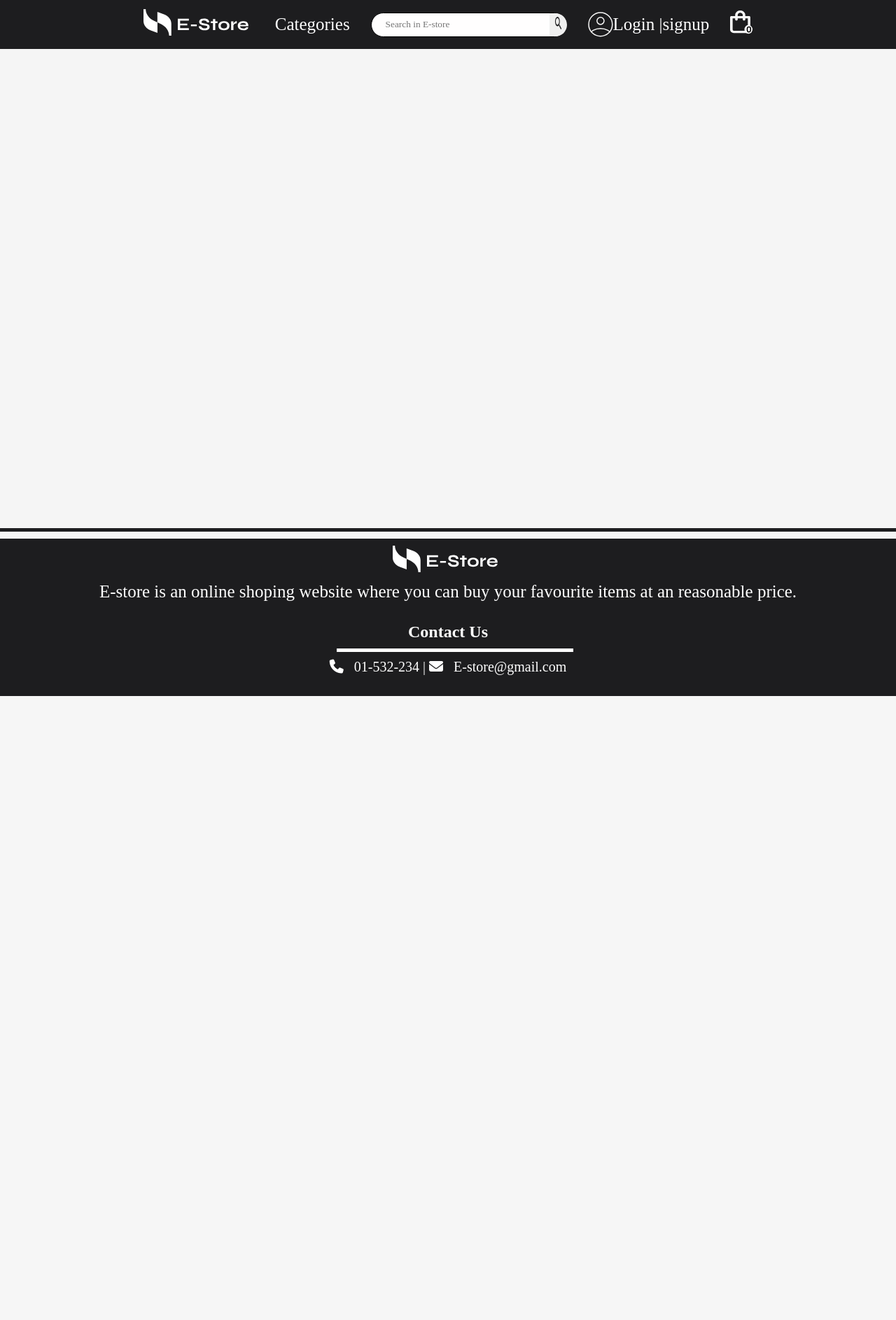
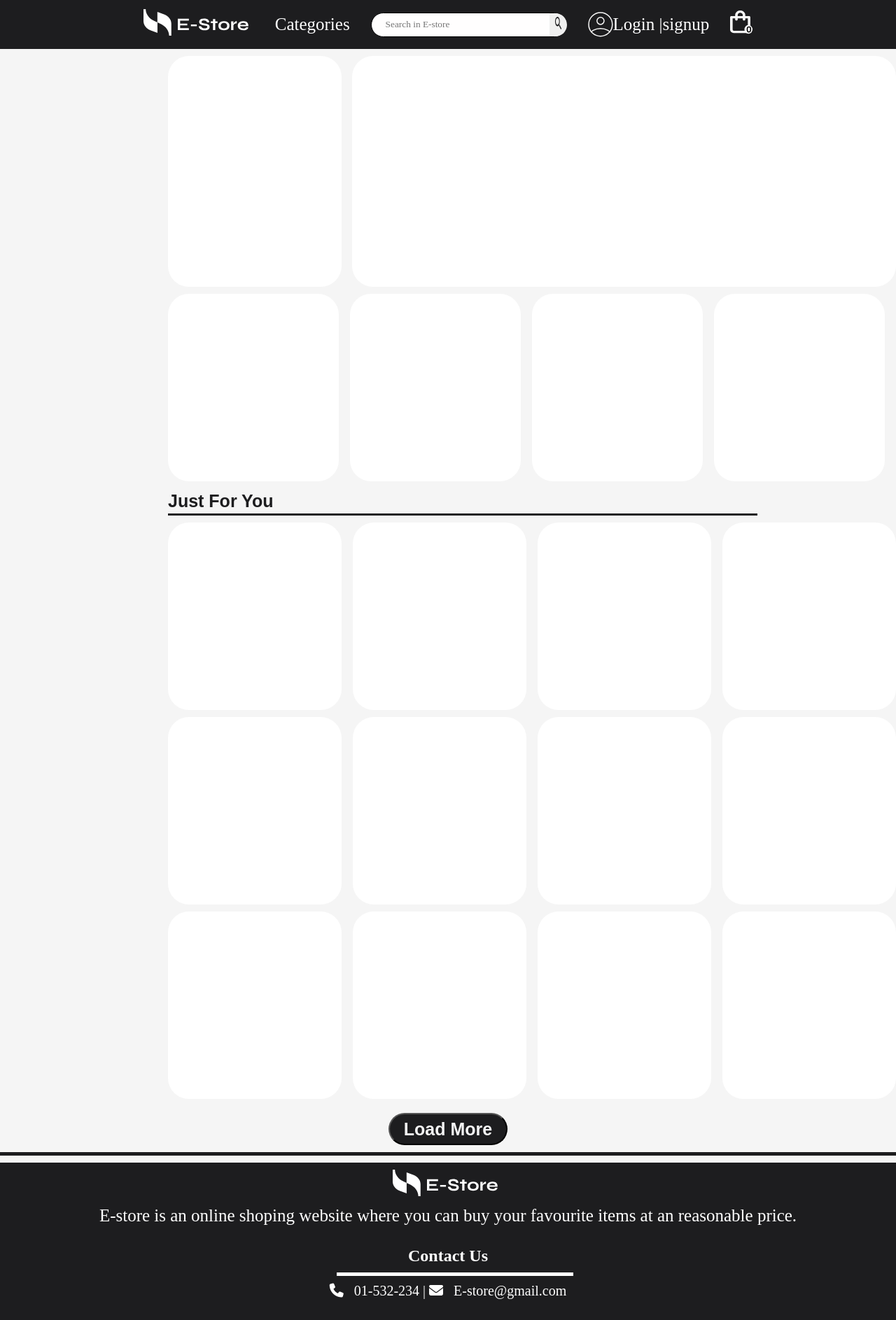
Before and after one commit to shubhamghimire99/E-store, a PHP site: page /php/Landingpage.php in a window 1280 px wide. Shown: the whole page at 70% size. Before the commit the page ends 995 px from the top, so only its background shows below. Run offline with PHP 8.4, Linux system fonts and the light colour scheme; some libraries are stand-ins or nearby versions.

Commit message:
all divs alagined and nav bar completed

```diff
--- a/src/css/landingpage.css
+++ b/src/css/landingpage.css
@@ -1,7 +1,96 @@
-.content{
-    /* background: red; */
+ .category {
+    margin-top: 10px;
+    margin-left: 240px;
+    display: flex;
+    flex-direction: row;
 }
 
-.categories{
+.categories {
+
+    margin-right: 10px;
+    background-color: #FFFFFF;
+    width: 248px;
+    height: 330px;
+    border-radius: 30px;
+}
+
+.slidshow {
+    margin-left: 5px;
+    background-color: #FFFFFF;
+    width: 778px;
+    height: 330px;
+    border-radius: 30px;
+}
+
+.product {
+
+    margin-top: 10px;
+    margin-left: 240px;
+    display: flex;
+    flex-direction: row;
+}
+
+.products {
+    margin-right: 16px;
+    background-color: #FFFFFF;
+    width: 248px;
+    height: 268px;
+    border-radius: 30px;
+}
+
+
+
+ h1{
+    font-family: 'Poppins', sans-serif;
+    font-weight: 600;
+    font-size: 25px;
+    line-height: 36px;
+    color: #1D1D1F;
+    margin: 10px 0 10px 240px;
+}
+/* line right below h1 tag using after property */
+h1::after{
+    content: '';
+    display: block;
+    width: 81%;
+    height: 3px;
+    background: #1D1D1F;
+    margin-bottom: 10px
 
 }
+
+.card{
+
+    margin-left: 240px;
+    display: grid;
+    grid-template-columns: repeat(4,0fr);
+
+}
+
+.cards{
+    margin-right: 16px;
+    margin-bottom: 10px;
+    background-color: #FFFFFF;
+    width:248px;
+    height: 268px;
+    border-radius: 30px;
+}
+
+.btn   {
+    margin: 10px 0 10px 0;
+    display: flex;
+    justify-content: center;
+    align-items: center;
+}
+
+.btn button {
+    text-decoration: none;
+    padding: 10px 20px;
+    border-radius: 30px;
+    color: #F5F5F5;
+    background: #1D1D1F;
+    font-family: 'Poppins', sans-serif;
+    font-weight: 600;
+    font-size: 25px;
+    line-height: 22px;
+}
--- a/src/php/Footer.php
+++ b/src/php/Footer.php
@@ -15,14 +15,12 @@
         }
         body{
             background-color: #F5F5F5;
-            /* overflow-x: hidden;  */
+
         }
         .footer{
+            width: 100%;
+            height: 30px;
 
-                position: absolute;
-               width: 100%;
-               bottom: 0;
-               height: 30px;
         }
 
         .footer-section {
@@ -36,8 +34,7 @@
         }
 
         .footer::before {
-            position: absolute;
-            bottom: 30px;
+
             content: '';
             display: block;
             width: 100%;
--- a/src/php/Landingpage.php
+++ b/src/php/Landingpage.php
@@ -1,17 +1,18 @@
 <!DOCTYPE html>
 <html lang="en">
+
 <head>
     <meta charset="UTF-8">
     <meta name="viewport" content="width=device-width, initial-scale=1.0">
-
-<link rel="stylesheet" href="src/css/landingpage.css">
+    <link rel="stylesheet" type="text/css" href="../css/landingpage.css">
 
 </head>
+
 <body>
-    <?php include 'Navbar.php';?>
+    <?php include 'Navbar.php'; ?>
 
-    <div class="content">
 
+    <div class="category">
         <div class="categories">
 
         </div>
@@ -19,22 +20,75 @@
         <div class="slidshow">
 
         </div>
+    </div>
 
+    <div class="product">
         <div class="products">
 
+        </div>
+        <div class="products">
 
+        </div>
+        <div class="products">
+
+        </div>
+        <div class="products">
+
+        </div>
     </div>
 
+    <h1>Just For You</h1>
+
+    <div class="card">
+        <div class="cards">
+
+        </div>
+        <div class="cards">
+
+        </div>
+        <div class="cards">
+
+        </div>
+        <div class="cards">
+
+        </div>
+        <div class="cards">
+
+        </div>
+        <div class="cards">
+
+        </div>
+        <div class="cards">
+
+        </div>
+        <div class="cards">
+
+        </div>
+        <div class="cards">
+
+        </div>
+        <div class="cards">
+
+        </div>
+        <div class="cards">
+
+        </div>
+        <div class="cards">
+
+        </div>
     </div>
 
-    <div class="justforyou">
-
+    <div class="btn">
+        <button>Load More</button>
     </div>
 
 
     <!-- <?php include('grid.php'); ?> -->
 
+
+
     <?php include('Footer.php'); ?>
 
 </body>
+
 </html>
--- a/src/php/Navbar.php
+++ b/src/php/Navbar.php
@@ -18,11 +18,11 @@
 
         body {
             background-color: #F5F5F5;
-            overflow-x: hidden;
+            /* overflow-x: hidden; */
         }
 
         nav {
-            position: absolute;
+
             width: 100%;
             display: flex;
             justify-content: center;
--- a/src/php/grid.php
+++ b/src/php/grid.php
@@ -29,22 +29,21 @@
 
 <style>
 
+
     .grid-container {
-
         display: grid;
         justify-content: center;
+        align-self: center;
         grid-template-columns: repeat(12, 72px);
-
         gap: 16px;
-
         padding: 20px;
-
+        height: 100vh;
     }
 
     .item {
         background-color: #141313;
-        height: 100vh;
-        padding: 20px;
+       height: 100vh;
+        /* padding: 20px; */
         text-align: center;
         opacity: 0.1;
     }
```
